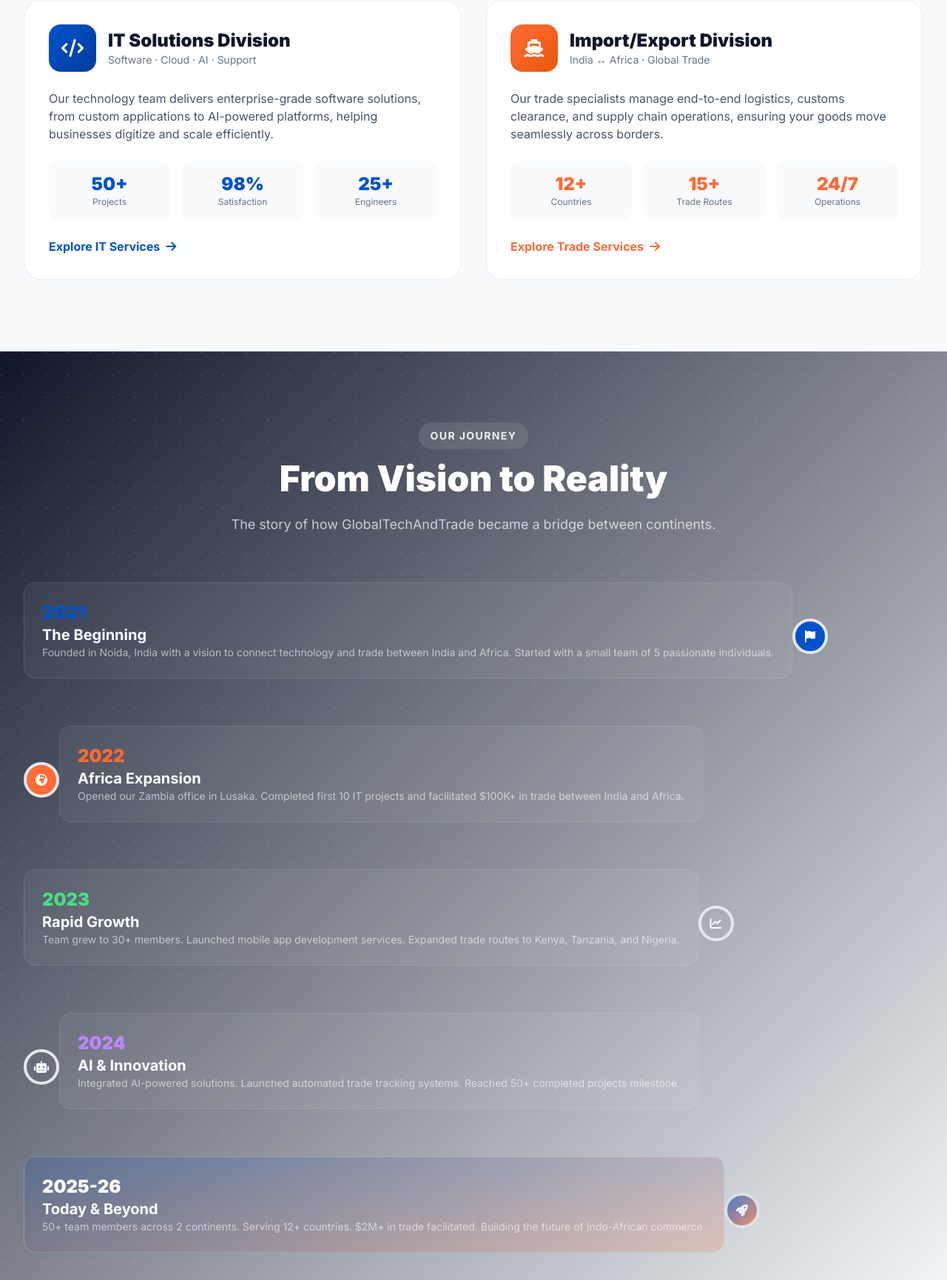
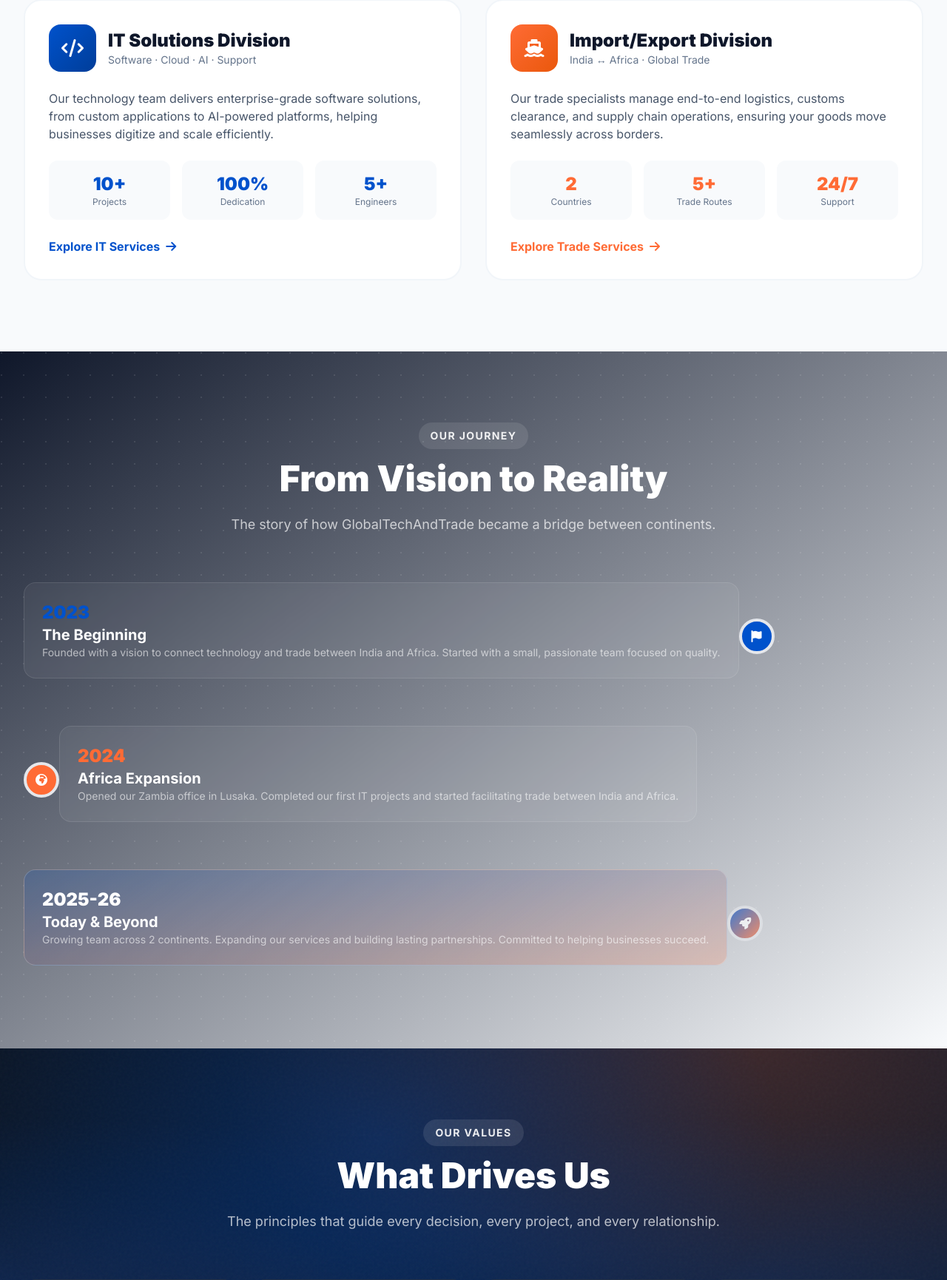
Before and after one commit to Ash-Yad/GlobalTechAndTrade, a Flask app: page /about in a window 1280 px wide. Shown: the part 2103-3833 px from the top of the page at 74% size. Run offline with Flask 3, Linux system fonts and the light colour scheme.

Commit message:
Update website stats to reflect startup size - smaller, realistic numbers
Co-authored-by: Cursor <cursoragent@cursor.com>

```diff
--- a/templates/about.html
+++ b/templates/about.html
@@ -33,15 +33,15 @@
 
         <div class="flex flex-wrap justify-center gap-6">
             <div class="glass-dark px-6 py-4 rounded-2xl">
-                <div class="text-3xl font-black text-white">2021</div>
+                <div class="text-3xl font-black text-white">2023</div>
                 <div class="text-sm text-white/60">Founded</div>
             </div>
             <div class="glass-dark px-6 py-4 rounded-2xl">
-                <div class="text-3xl font-black text-white">50+</div>
+                <div class="text-3xl font-black text-white">10+</div>
                 <div class="text-sm text-white/60">Team Members</div>
             </div>
             <div class="glass-dark px-6 py-4 rounded-2xl">
-                <div class="text-3xl font-black text-white">12+</div>
+                <div class="text-3xl font-black text-white">2</div>
                 <div class="text-sm text-white/60">Countries</div>
             </div>
             <div class="glass-dark px-6 py-4 rounded-2xl">
@@ -116,7 +116,7 @@
                             </li>
                             <li class="flex gap-3">
                                 <i class="fas fa-check-circle text-green-400 mt-1"></i>
-                                <span class="text-white/90">Empowering 1000+ SMEs and enterprises to scale globally</span>
+                                <span class="text-white/90">Empowering SMEs and startups to scale globally</span>
                             </li>
                         </ul>
 
@@ -174,15 +174,15 @@
 
                 <div class="grid grid-cols-3 gap-4 mb-6">
                     <div class="text-center p-4 bg-slate-50 rounded-xl">
-                        <div class="text-2xl font-black text-primary">50+</div>
+                        <div class="text-2xl font-black text-primary">10+</div>
                         <div class="text-xs text-slate-500">Projects</div>
                     </div>
                     <div class="text-center p-4 bg-slate-50 rounded-xl">
-                        <div class="text-2xl font-black text-primary">98%</div>
-                        <div class="text-xs text-slate-500">Satisfaction</div>
+                        <div class="text-2xl font-black text-primary">100%</div>
+                        <div class="text-xs text-slate-500">Dedication</div>
                     </div>
                     <div class="text-center p-4 bg-slate-50 rounded-xl">
-                        <div class="text-2xl font-black text-primary">25+</div>
+                        <div class="text-2xl font-black text-primary">5+</div>
                         <div class="text-xs text-slate-500">Engineers</div>
                     </div>
                 </div>
@@ -208,16 +208,16 @@
 
                 <div class="grid grid-cols-3 gap-4 mb-6">
                     <div class="text-center p-4 bg-slate-50 rounded-xl">
-                        <div class="text-2xl font-black text-accent">12+</div>
+                        <div class="text-2xl font-black text-accent">2</div>
                         <div class="text-xs text-slate-500">Countries</div>
                     </div>
                     <div class="text-center p-4 bg-slate-50 rounded-xl">
-                        <div class="text-2xl font-black text-accent">15+</div>
+                        <div class="text-2xl font-black text-accent">5+</div>
                         <div class="text-xs text-slate-500">Trade Routes</div>
                     </div>
                     <div class="text-center p-4 bg-slate-50 rounded-xl">
                         <div class="text-2xl font-black text-accent">24/7</div>
-                        <div class="text-xs text-slate-500">Operations</div>
+                        <div class="text-xs text-slate-500">Support</div>
                     </div>
                 </div>
 
@@ -249,13 +249,13 @@
             <!-- Timeline Line -->
             <div class="absolute left-1/2 transform -translate-x-1/2 w-1 h-full bg-gradient-to-b from-primary via-accent to-green-500 hidden md:block"></div>
 
-            <!-- 2021 - Foundation -->
+            <!-- 2023 - Foundation -->
             <div class="relative flex flex-col md:flex-row items-center mb-12" data-aos="fade-up">
                 <div class="md:w-1/2 md:pr-12 md:text-right mb-4 md:mb-0">
                     <div class="bg-white/5 backdrop-blur-sm rounded-2xl p-6 border border-white/10 inline-block">
-                        <span class="text-primary font-black text-2xl">2021</span>
+                        <span class="text-primary font-black text-2xl">2023</span>
                         <h3 class="text-xl font-bold text-white mt-2">The Beginning</h3>
-                        <p class="text-white/60 text-sm mt-2">Founded in Noida, India with a vision to connect technology and trade between India and Africa. Started with a small team of 5 passionate individuals.</p>
+                        <p class="text-white/60 text-sm mt-2">Founded with a vision to connect technology and trade between India and Africa. Started with a small, passionate team focused on quality.</p>
                     </div>
                 </div>
                 <div class="w-12 h-12 rounded-full bg-primary flex items-center justify-center z-10 border-4 border-slate-900">
@@ -264,7 +264,7 @@
                 <div class="md:w-1/2 md:pl-12"></div>
             </div>
 
-            <!-- 2022 - Expansion -->
+            <!-- 2024 - Growth -->
             <div class="relative flex flex-col md:flex-row items-center mb-12" data-aos="fade-up" data-aos-delay="100">
                 <div class="md:w-1/2 md:pr-12 order-2 md:order-1"></div>
                 <div class="w-12 h-12 rounded-full bg-accent flex items-center justify-center z-10 border-4 border-slate-900 order-1 md:order-2">
@@ -272,50 +272,20 @@
                 </div>
                 <div class="md:w-1/2 md:pl-12 md:text-left mb-4 md:mb-0 order-3">
                     <div class="bg-white/5 backdrop-blur-sm rounded-2xl p-6 border border-white/10 inline-block">
-                        <span class="text-accent font-black text-2xl">2022</span>
+                        <span class="text-accent font-black text-2xl">2024</span>
                         <h3 class="text-xl font-bold text-white mt-2">Africa Expansion</h3>
-                        <p class="text-white/60 text-sm mt-2">Opened our Zambia office in Lusaka. Completed first 10 IT projects and facilitated $100K+ in trade between India and Africa.</p>
-                    </div>
-                </div>
-            </div>
-
-            <!-- 2023 - Growth -->
-            <div class="relative flex flex-col md:flex-row items-center mb-12" data-aos="fade-up" data-aos-delay="200">
-                <div class="md:w-1/2 md:pr-12 md:text-right mb-4 md:mb-0">
-                    <div class="bg-white/5 backdrop-blur-sm rounded-2xl p-6 border border-white/10 inline-block">
-                        <span class="text-green-400 font-black text-2xl">2023</span>
-                        <h3 class="text-xl font-bold text-white mt-2">Rapid Growth</h3>
-                        <p class="text-white/60 text-sm mt-2">Team grew to 30+ members. Launched mobile app development services. Expanded trade routes to Kenya, Tanzania, and Nigeria.</p>
-                    </div>
-                </div>
-                <div class="w-12 h-12 rounded-full bg-green-500 flex items-center justify-center z-10 border-4 border-slate-900">
-                    <i class="fas fa-chart-line text-white"></i>
-                </div>
-                <div class="md:w-1/2 md:pl-12"></div>
-            </div>
-
-            <!-- 2024 - Innovation -->
-            <div class="relative flex flex-col md:flex-row items-center mb-12" data-aos="fade-up" data-aos-delay="300">
-                <div class="md:w-1/2 md:pr-12 order-2 md:order-1"></div>
-                <div class="w-12 h-12 rounded-full bg-purple-500 flex items-center justify-center z-10 border-4 border-slate-900 order-1 md:order-2">
-                    <i class="fas fa-robot text-white"></i>
-                </div>
-                <div class="md:w-1/2 md:pl-12 md:text-left mb-4 md:mb-0 order-3">
-                    <div class="bg-white/5 backdrop-blur-sm rounded-2xl p-6 border border-white/10 inline-block">
-                        <span class="text-purple-400 font-black text-2xl">2024</span>
-                        <h3 class="text-xl font-bold text-white mt-2">AI & Innovation</h3>
-                        <p class="text-white/60 text-sm mt-2">Integrated AI-powered solutions. Launched automated trade tracking systems. Reached 50+ completed projects milestone.</p>
+                        <p class="text-white/60 text-sm mt-2">Opened our Zambia office in Lusaka. Completed our first IT projects and started facilitating trade between India and Africa.</p>
                     </div>
                 </div>
             </div>
 
             <!-- 2025-2026 - Present -->
-            <div class="relative flex flex-col md:flex-row items-center" data-aos="fade-up" data-aos-delay="400">
+            <div class="relative flex flex-col md:flex-row items-center" data-aos="fade-up" data-aos-delay="200">
                 <div class="md:w-1/2 md:pr-12 md:text-right mb-4 md:mb-0">
                     <div class="bg-gradient-to-br from-primary/20 to-accent/20 backdrop-blur-sm rounded-2xl p-6 border border-white/20 inline-block">
                         <span class="text-white font-black text-2xl">2025-26</span>
                         <h3 class="text-xl font-bold text-white mt-2">Today & Beyond</h3>
-                        <p class="text-white/60 text-sm mt-2">50+ team members across 2 continents. Serving 12+ countries. $2M+ in trade facilitated. Building the future of Indo-African commerce.</p>
+                        <p class="text-white/60 text-sm mt-2">Growing team across 2 continents. Expanding our services and building lasting partnerships. Committed to helping businesses succeed.</p>
                     </div>
                 </div>
                 <div class="w-12 h-12 rounded-full bg-gradient-to-br from-primary to-accent flex items-center justify-center z-10 border-4 border-slate-900 animate-pulse">
--- a/templates/faq.html
+++ b/templates/faq.html
@@ -228,7 +228,7 @@
                         <i class="fas fa-chevron-down text-accent faq-icon transition-transform"></i>
                     </button>
                     <div class="faq-content hidden px-6 pb-5">
-                        <p class="text-slate-600 mb-3">We facilitate trade across 12+ countries including:</p>
+                        <p class="text-slate-600 mb-3">We facilitate trade between India and Africa, including:</p>
                         <div class="grid grid-cols-2 gap-2 text-slate-600">
                             <div>
                                 <p class="font-semibold">Africa:</p>
--- a/templates/header_menu.html
+++ b/templates/header_menu.html
@@ -1692,12 +1692,13 @@
         var companyContext = `You are GTT Assistant, a smart and friendly AI chatbot on the GlobalTech&Trade (GTT) website. You can answer ANY question - both about the company AND general knowledge questions.
 
 === COMPANY OVERVIEW ===
-GlobalTech&Trade is a dual-expertise company bridging technology and international trade.
-- Founded: 2021
-- Projects Completed: 50+
-- Countries Served: 12+
-- Client Satisfaction: 98%
+GlobalTech&Trade is a startup company bridging technology and international trade.
+- Founded: 2023
+- We are a growing startup with offices in India and Zambia
+- Projects Completed: 10+
+- Countries: India and Zambia (2 countries)
 - Unique Value: We combine IT Solutions with Import/Export services under one roof
+- We are a small, dedicated team focused on quality and personalized service
 
 === IT SOLUTIONS (Detailed) ===
 
@@ -1757,7 +1758,7 @@ GlobalTech&Trade is a dual-expertise company bridging technology and internation
    - Source from: India, China, Southeast Asia (Vietnam, Thailand, Malaysia, Indonesia, Bangladesh)
    - Products: Industrial Machinery, Electronics & IT, Textiles & Apparel, Pharmaceuticals, Auto Parts, Construction Materials, Food & Beverages, Chemicals
    - Process: Requirement Analysis → Supplier Identification → Verification → Sample & Negotiation → Quality Inspection → Order Management
-   - We have 500+ verified suppliers in our network
+   - We work with verified suppliers in our growing network
    - Significant savings through direct sourcing
 
 2. CUSTOMS CLEARANCE & COMPLIANCE
@@ -1859,7 +1860,7 @@ IMPORTANT: We do NOT share any pricing, costs, rates, or quotes in chat. NEVER m
             'import': '🚢 **Import/Export Services**\n\nComplete trade solutions:\n• Product Sourcing (India, China, SE Asia)\n• Customs Clearance (24hr avg)\n• Freight Forwarding (Sea, Air, Road)\n• Trade Finance (LC, Invoice Factoring)\n• Cargo Insurance\n• Documentation\n\n**Corridors:** India ↔ Africa\n**Products:** Electronics, Machinery, Textiles, Pharma, Food\n\nWhat do you want to trade?',
 
             // Product Sourcing
-            'sourcing': '🔍 **Product Sourcing**\n\nWe source from:\n• India, China, Vietnam, Thailand, Malaysia\n\n**Products:**\n• Industrial Machinery\n• Electronics & IT\n• Textiles & Apparel\n• Pharmaceuticals\n• Auto Parts\n• Construction Materials\n\n**Network:** 500+ verified suppliers\n**Savings:** Up to 30% through direct sourcing\n\nTell us what you need!',
+            'sourcing': '🔍 **Product Sourcing**\n\nWe source from:\n• India, China, Vietnam, Thailand, Malaysia\n\n**Products:**\n• Industrial Machinery\n• Electronics & IT\n• Textiles & Apparel\n• Pharmaceuticals\n• Auto Parts\n• Construction Materials\n\nWe work with verified suppliers to get you quality products.\n\nTell us what you need!',
 
             // Customs
             'customs': '📋 **Customs Clearance**\n\nOur services:\n• HS Code Classification\n• Duty Optimization\n• Import/Export Documentation\n• Compliance Support\n\n**Coverage:** All major ports in India & Africa\n**Avg Clearance:** 24 hours\n\nNeed customs help? Contact us!',
@@ -1886,7 +1887,7 @@ IMPORTANT: We do NOT share any pricing, costs, rates, or quotes in chat. NEVER m
             'location': '🌍 **Our Offices**\n\n**India HQ (Asia):**\n📍 Sector 63, Noida, UP 201301\n📞 +91 9027125341\n🕐 Mon-Sat: 9AM-6PM IST\n\n**Zambia HQ (Africa):**\n📍 Plot #10424/4, Cassanova Court, Chainama, Lusaka\n📞 +260 977 588 581\n🕐 Mon-Fri: 8AM-5PM CAT\n\nWe serve India, Africa & Middle East!',
 
             // About
-            'about': '🏢 **About GlobalTech&Trade**\n\nWe are a dual-expertise company:\n\n**IT Solutions:** Mobile Apps, Web Development, Custom Software, AI, Cloud, Cybersecurity\n\n**Trade Services:** Import/Export, Sourcing, Customs, Freight, Finance\n\n**Stats:**\n• Founded: 2021\n• Projects: 50+\n• Countries: 12+\n• Satisfaction: 98%\n\nBridging technology and trade!',
+            'about': '🏢 **About GlobalTech&Trade**\n\nWe are a growing startup with dual expertise:\n\n**IT Solutions:** Mobile Apps, Web Development, Custom Software, AI, Cloud, Cybersecurity\n\n**Trade Services:** Import/Export, Sourcing, Customs, Freight\n\n**About Us:**\n• Founded: 2023\n• Offices: India & Zambia\n• Small, dedicated team\n• Personalized service\n\nBridging technology and trade!',
 
             // Timeline
             'timeline': '⏱️ **Project Timelines**\n\n**IT Projects:**\n• Landing Page: 1-2 weeks\n• Business Website: 2-4 weeks\n• E-Commerce: 4-8 weeks\n• Mobile App: 6-12 weeks\n• Custom Software: 3-6 months\n\n**Trade:**\n• Sea Freight: 18-25 days\n• Air Freight: 2-5 days\n• Customs: 24 hours avg\n\nTimelines vary by complexity.',
@@ -2687,7 +2688,7 @@ Now respond to: "${message}"`;
 
             // Common questions
             if (msg.includes('work with') || msg.includes('partner') || msg.includes('collaborate')) return responses.about;
-            if (msg.includes('portfolio') || msg.includes('case study') || msg.includes('previous work') || msg.includes('example')) return 'We have completed 50+ projects across IT and Trade! 📂\n\nVisit our Case Studies page to see our work, or book a consultation to discuss specific examples relevant to your industry.\n\nWant me to help you book a call?';
+            if (msg.includes('portfolio') || msg.includes('case study') || msg.includes('previous work') || msg.includes('example')) return 'We have completed various projects across IT and Trade! 📂\n\nVisit our Case Studies page to see our work, or book a consultation to discuss specific examples relevant to your industry.\n\nWant me to help you book a call?';
             if (msg.includes('payment') || msg.includes('pay') || msg.includes('accept')) return 'We accept various payment methods including bank transfer, LC, and milestone-based payments. 💳\n\nPayment terms are discussed during project scoping. Book a consultation to discuss your preferred arrangement!';
 
             // For everything else, return null to trigger Gemini AI
--- a/templates/trade_cargo_insurance.html
+++ b/templates/trade_cargo_insurance.html
@@ -260,7 +260,7 @@
                 <div class="text-white/80">Typical Premium Rate</div>
             </div>
             <div class="bg-white/5 backdrop-blur-sm rounded-2xl p-6 border border-white/10 text-center" data-aos="fade-up" data-aos-delay="400">
-                <div class="text-4xl font-black text-green-400 mb-2">98%</div>
+                <div class="text-4xl font-black text-green-400 mb-2">Full</div>
                 <div class="text-white/80">Claims Paid Rate</div>
             </div>
         </div>
--- a/templates/trade_customs_clearance.html
+++ b/templates/trade_customs_clearance.html
@@ -273,7 +273,7 @@
                 <div class="text-white/80">Duty Savings Possible</div>
             </div>
             <div class="bg-white/5 backdrop-blur-sm rounded-2xl p-6 border border-white/10 text-center" data-aos="fade-up" data-aos-delay="300">
-                <div class="text-4xl font-black text-secondary mb-2">98%</div>
+                <div class="text-4xl font-black text-secondary mb-2">Fast</div>
                 <div class="text-white/80">First-Time Clearance Rate</div>
             </div>
             <div class="bg-white/5 backdrop-blur-sm rounded-2xl p-6 border border-white/10 text-center" data-aos="fade-up" data-aos-delay="400">
```
Also changed, not shown: templates/case_studies.html (+20 -20 lines), templates/home.html (+17 -21 lines), templates/it_solutions.html (+9 -9 lines), templates/trade_product_sourcing.html (+9 -9 lines), 1 other file.
